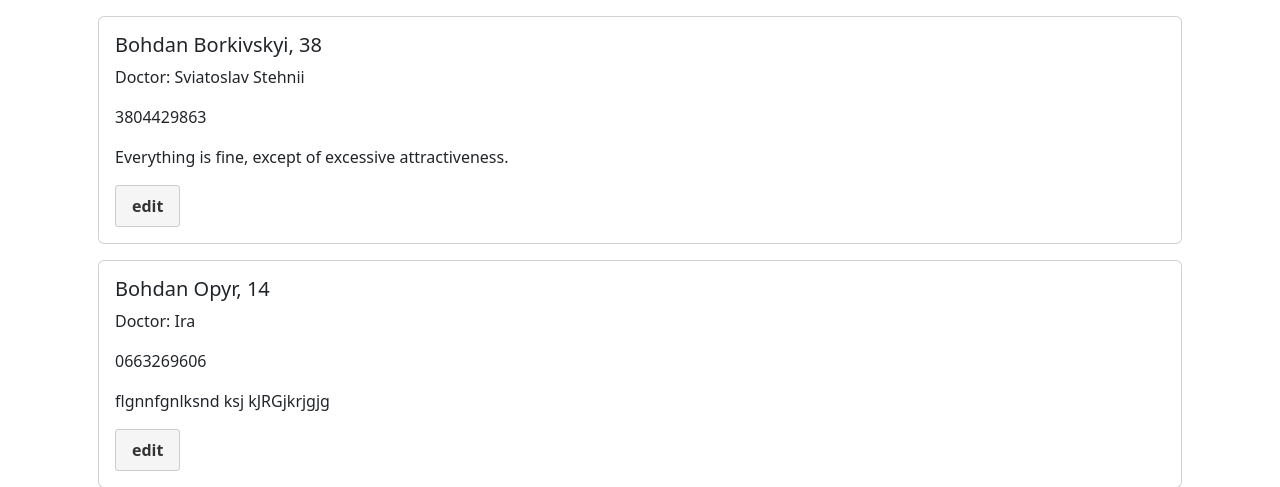
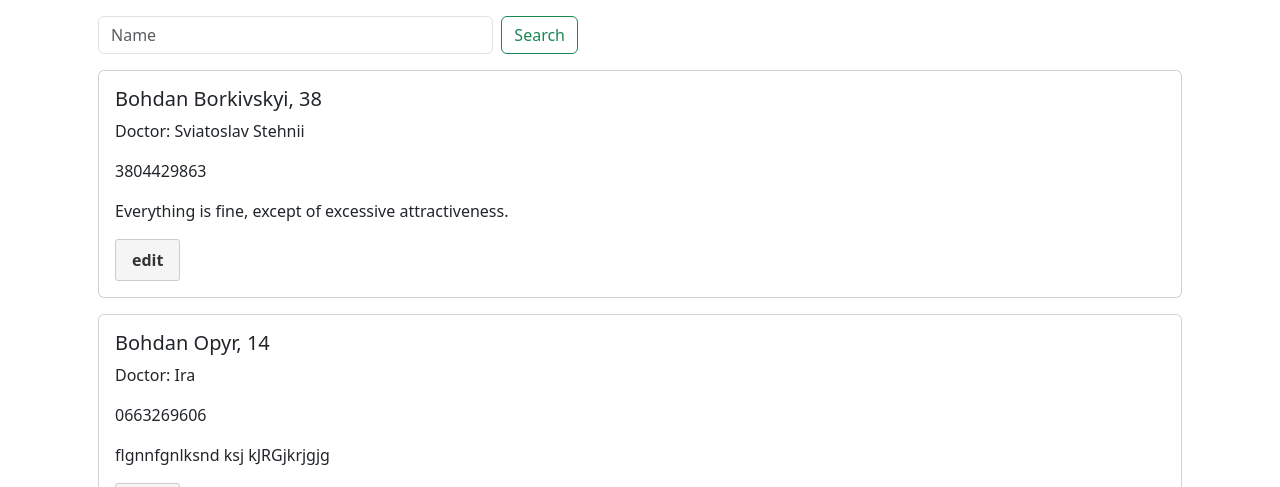
Before and after one commit to sviatoslavstehnii/patients, a Django app: page /patients_list in a window 1280 px wide. Shown: the part 56-543 px from the top of the page. Run offline with Django 4.2, Linux system fonts and the light colour scheme; data comes from the database, SQL or seed files in the repository.

Commit message:
add search bar by name

```diff
--- a/patients/patients_app/templates/patients_app/create_patient.html
+++ b/patients/patients_app/templates/patients_app/create_patient.html
@@ -9,7 +9,8 @@
                         {% csrf_token %}
                         {{ form.as_table }}
                     </table>
-                    <button class="btn btn-primary"
+                    <button style="display: inline-block;
+                    border: 1px solid #ccc; background-color: #f5f5f5; color: #333; padding: 0.5em 1em; text-decoration: none; font-weight: bold; border-radius: 3px; cursor: pointer;"
                                 type="submit">Submit
                         </button>
                 </form>
--- a/patients/patients_app/templates/patients_app/patients_list.html
+++ b/patients/patients_app/templates/patients_app/patients_list.html
@@ -3,6 +3,11 @@
 {% block body %}
 <body>
     <div class="container">
+        <form class="d-flex" action="{% url 'search' %}" method='get' role="search" style="margin: 1rem; width: 30rem;">
+            {% csrf_token %}
+            <input class="form-control me-2" type="search" name="q" placeholder="Name" aria-label="Search">
+            <button class="btn btn-outline-success" type="submit">Search</button>
+        </form>
         {% for patient in patients %}
         <div class="card" style="margin: 1rem;">
             <div class="card-body">
--- a/patients/patients_app/templates/patients_app/update_patient.html
+++ b/patients/patients_app/templates/patients_app/update_patient.html
@@ -7,7 +7,10 @@
             {% csrf_token %}
             {{ form.as_table }}
         </table>
-    <button class="btn btn-primary" type="submit">Submit</button>
+        <button style="display: inline-block;
+        border: 1px solid #ccc; background-color: #f5f5f5; color: #333; padding: 0.5em 1em; text-decoration: none; font-weight: bold; border-radius: 3px; cursor: pointer;"
+                    type="submit">Submit
+            </button>
     </form>
 </div>
 {% endblock %}
--- a/patients/patients_app/urls.py
+++ b/patients/patients_app/urls.py
@@ -9,4 +9,5 @@ urlpatterns = [
     path('add_visit', views.add_visit, name='add_visit'),
     path('calendar', views.calendar, name='calendar'),
     path('update_patient/<str:pk>/', views.update_patient, name='update_patient'),
+    path('search', views.patients_list, name='search')
 ]
--- a/patients/patients_app/views.py
+++ b/patients/patients_app/views.py
@@ -10,7 +10,6 @@ def index(request):
 
 def create_patient(request):
     """View function for creating a patient."""
-
     if request.method == 'POST':
         form = PatientForm(request.POST)
         if form.is_valid():
@@ -26,7 +25,11 @@ def create_patient(request):
 
 
 def patients_list(request):
-    patients = Patient.objects.all()
+    query = request.GET.get('q')
+    if query:
+        patients = Patient.objects.filter(name__icontains=query)
+    else:
+        patients = Patient.objects.all()
     return render(request, 'patients_app/patients_list.html', {'patients': patients})
 
 def update_patient(request, pk):
```
